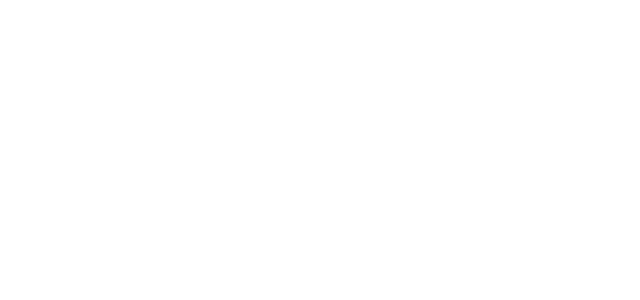
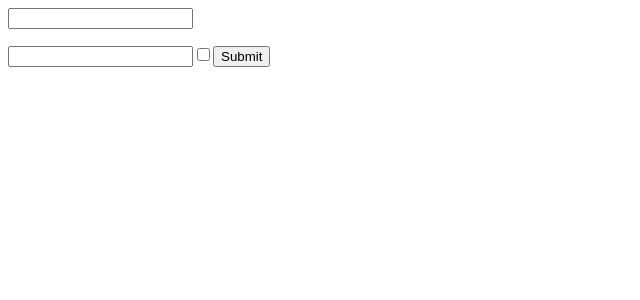
Before and after one commit to TusksAndTasks/vue-todo, a Vue app: page / in a window 1280 px wide. Shown: the top 300 px of the page, without its empty margins (0-640 px from the left). Built offline with nearby package versions, Linux system fonts and the light colour scheme.

Commit message:
feat: add display and create notes features

```diff
--- a/package.json
+++ b/package.json
@@ -27,7 +27,8 @@
     "prettier": "^2.4.1",
     "sass": "^1.32.7",
     "sass-loader": "^12.0.0",
-    "typescript": "~4.5.5"
+    "typescript": "~4.5.5",
+    "vue-eslint-parser": "^9.0.3"
   },
   "gitHooks": {
     "pre-commit": "lint-staged"
--- /dev/null
+++ b/src/components/NotePageForm.vue
@@ -0,0 +1,55 @@
+<template>
+  <form @submit.prevent="addNote">
+    <input type="text" v-model="title" @keydown.enter.prevent />
+    <ul>
+      <li v-for="todo in todos" :key="todo.key" :class="{ done: todo.isDone }">
+        {{ todo.task }}
+      </li>
+      <!--TODO: Вот эти листы переделать под отдельный компонент, который может переключаться на инпут-->
+    </ul>
+    <input type="text" v-model="inputValue" @keydown.enter.prevent="addTodo" />
+    <input type="checkbox" v-model="inputStatus" @keydown.enter.prevent />
+    <input type="submit" content="Submit" />
+  </form>
+</template>
+
+<script setup lang="ts">
+import { INote, ITodo } from "@/types/interfaces";
+import { ref } from "vue";
+import { notesState } from "@/states/NotesState";
+
+const props = defineProps<{ noteData?: INote }>();
+
+const title = ref(props.noteData?.title ? props.noteData?.title : "");
+const todos = ref(
+  props.noteData?.todos ? props.noteData?.todos : ([] as Array<ITodo>)
+);
+const inputValue = ref("");
+const inputStatus = ref(false);
+
+function addTodo() {
+  todos.value.push({
+    task: inputValue.value,
+    key: `todo-${Date.now()}`,
+    isDone: inputStatus.value,
+  });
+  inputValue.value = "";
+  inputStatus.value = false;
+}
+
+function addNote() {
+  notesState.push({
+    title: title.value,
+    key: `note-${Date.now()}`,
+    todos: todos.value,
+  });
+  title.value = props.noteData?.title ? title.value : "";
+  todos.value = props.noteData?.todos ? todos.value : [];
+}
+</script>
+
+<style>
+.done {
+  color: brown;
+}
+</style>
--- a/src/components/NotesPage.vue
+++ b/src/components/NotesPage.vue
@@ -1,11 +1,11 @@
 <template>
-  <NotesPageNote />
+  <NotesPageNote v-for="note in notesState" :noteData="note" :key="note.key" />
+  <NotePageForm />
 </template>
 
 <script setup lang="ts">
-// import { reactive } from "vue";
-// import { INote } from "@/types/interfaces";
+import { notesState } from "@/states/NotesState";
 
-// const noteList = reactive([] as Array<INote>);
 import NotesPageNote from "@/components/NotesPageNote.vue";
+import NotePageForm from "@/components/NotePageForm.vue";
 </script>
--- a/src/components/NotesPageNote.vue
+++ b/src/components/NotesPageNote.vue
@@ -1,7 +1,12 @@
 <template>
-  <div></div>
+  <div>{{ noteData.title }}</div>
+  <ul>
+    <li v-for="todo in noteData.todos" :key="todo.key">{{ todo.task }}</li>
+  </ul>
 </template>
 
 <script setup lang="ts">
-// defineProps(["NoteData"]);
+import { INote } from "@/types/interfaces";
+
+defineProps<{ noteData: INote }>();
 </script>
--- /dev/null
+++ b/src/states/NotesState.ts
@@ -0,0 +1,4 @@
+import { reactive } from "vue";
+import { INote } from "@/types/interfaces";
+
+export const notesState = reactive([] as Array<INote>);
```
Also changed, not shown: .eslintrc.js, 1 other file (tests, documents, lock files or other folders).
